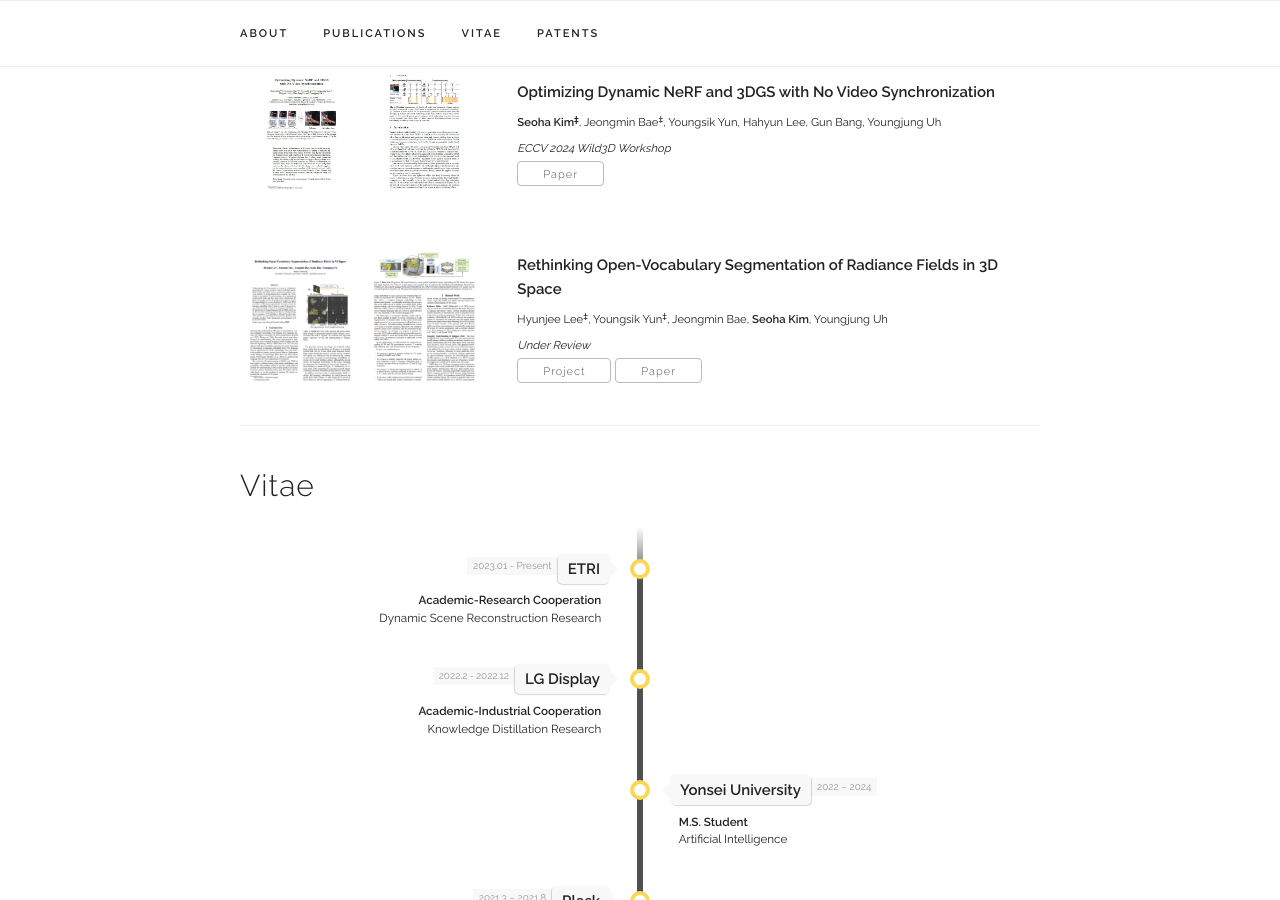
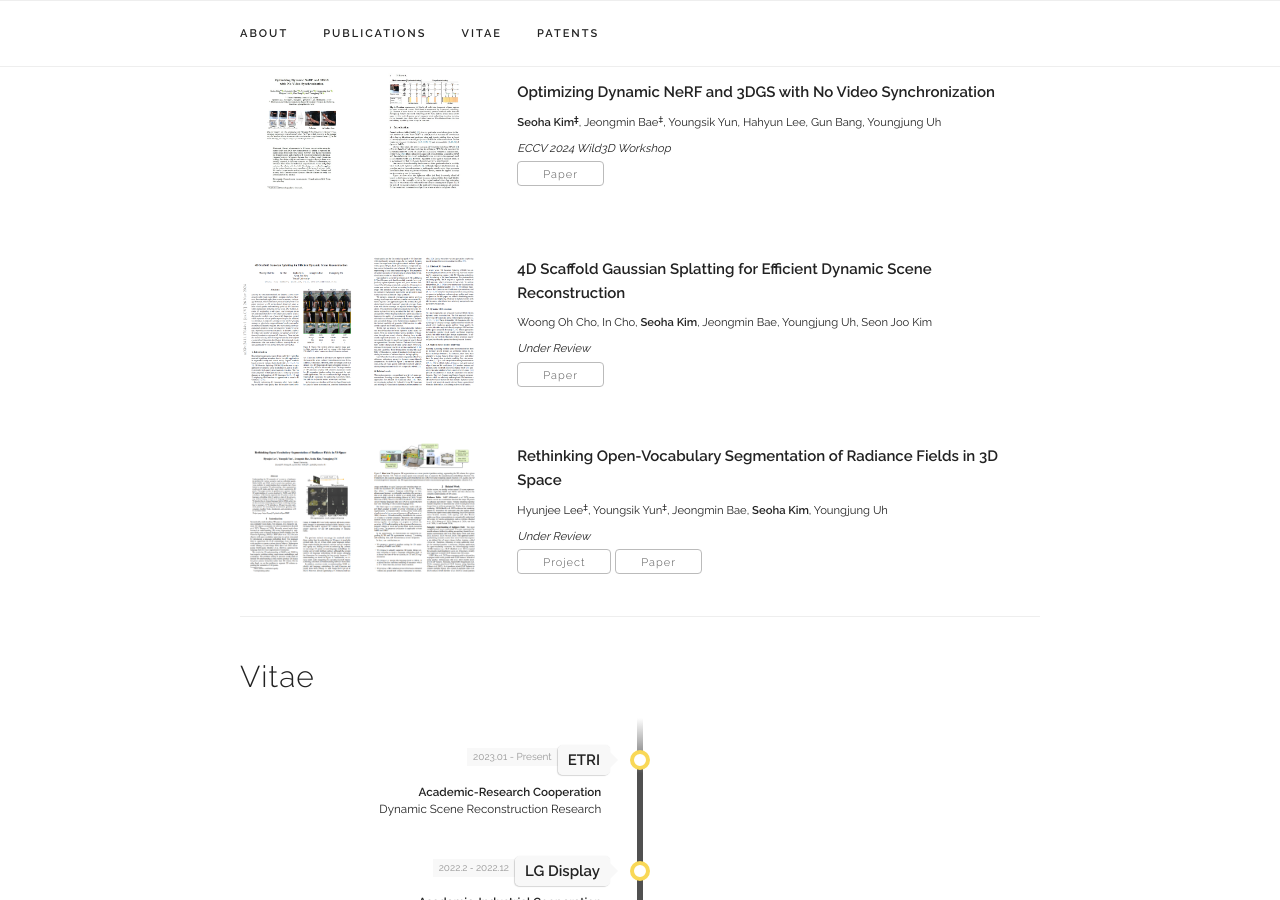
Before and after one commit to seoha-kim/seoha-kim.github.io, a Jekyll site: the page built from index.html, in a window 1280 px wide and 900 px high, scrolled down 1189 px. Built offline with Jekyll 4.4.1, drawn with Linux system fonts in a browser that asks for light colours; some web fonts are replaced.

Commit message:
Update publications.yaml

```diff
--- a/_data/publications.yaml
+++ b/_data/publications.yaml
@@ -28,6 +28,13 @@ papers:
     selected: y
     image: "/assets/publications/sync-4drf_preview.jpg"
 
+  - title: "4D Scaffold Gaussian Splatting for Efficient Dynamic Scene Reconstruction"
+    authors: "Woong Oh Cho, In Cho, <b>Seoha Kim</b>, Jeongmin Bae, Youngjung Uh, Seon Joo Kim"
+    paper_pdf: "https://arxiv.org/abs/2411.17044"
+    venue: "Under Review"
+    selected: y
+    image: "/assets/publications/scaff4d_preview.png"
+
   - title: "Rethinking Open-Vocabulary Segmentation of Radiance Fields in 3D Space"
     authors: "Hyunjee Lee<sup>‡</sup>, Youngsik Yun<sup>‡</sup>, Jeongmin Bae, <b>Seoha Kim</b>, Youngjung Uh"
     paper_pdf: "https://arxiv.org/abs/2408.07416"
```
